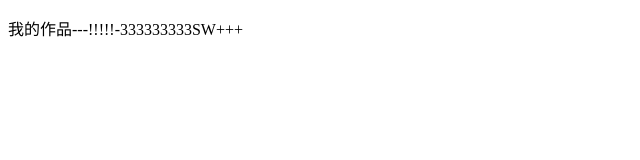
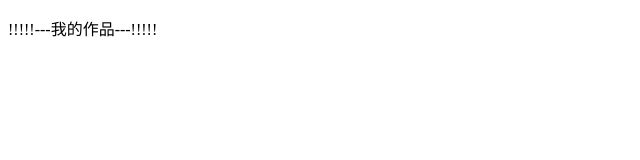
Before and after one commit to yimengweb/yimengweb.github.io, a plain HTML site: page index.html in a window 1280 px wide. Shown: the whole page, without its empty margins (0-640 px from the left). Drawn offline with Linux system fonts and the light colour scheme.

Commit message:
Update index.html

```diff
--- a/index.html
+++ b/index.html
@@ -9,7 +9,7 @@
 </head>
 
 <body>
-    <p>我的作品---!!!!!-333333333SW+++</p>
+    <p>!!!!!---我的作品---!!!!!</p>
 </body>
 
 </html>
```
